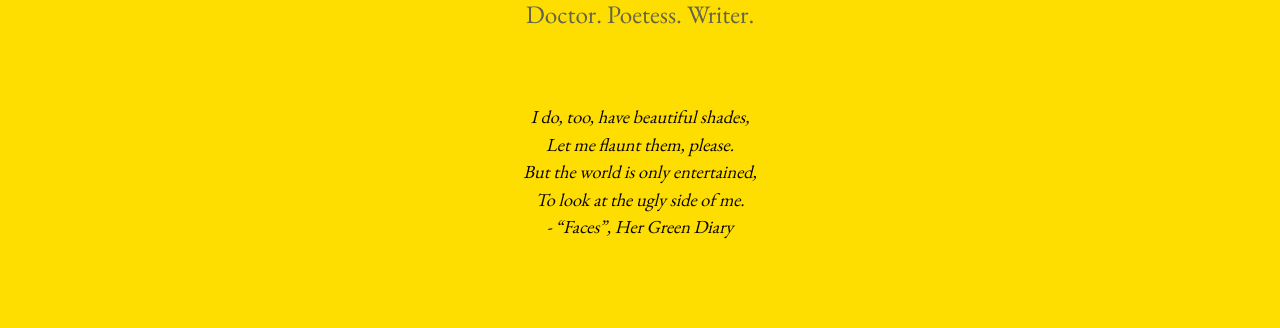
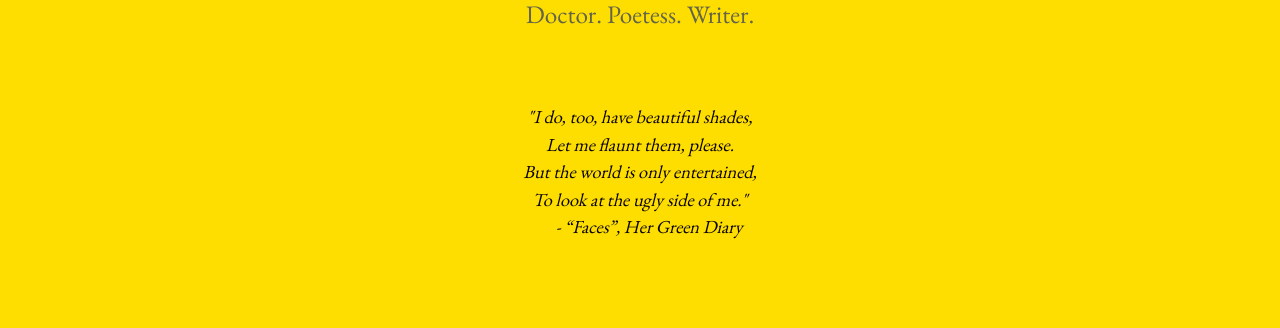
Before and after one commit to owcloud/jblog, a Jekyll site: the page built from index.html, in a window 1280 px wide. Shown: the part 223-551 px from the top of the page. Built offline with Jekyll 4.4.1, drawn with Linux system fonts in a browser that asks for light colours; the list of posts is cut into pages by our own code; part of the change alters nothing that is shown.

```diff
--- a/_layouts/home.html
+++ b/_layouts/home.html
@@ -20,11 +20,11 @@ layout: default
       </h2>
     {% endif %}
     <h6>
-      <br><p>I do, too, have beautiful shades,</p>
+      <br><p>"I do, too, have beautiful shades,</p>
       <p>Let me flaunt them, please.</p>
       <p>But the world is only entertained,</p>
-      <p>To look at the ugly side of me.</p>
-      <p>           -	“Faces”, Her Green Diary</p>
+      <p>To look at the ugly side of me."</p>
+      <p>&nbsp;&nbsp;&nbsp;&nbsp;&nbsp;-	“Faces”, Her Green Diary</p>
     </h6>
   </header>
 {% endif %}
```
